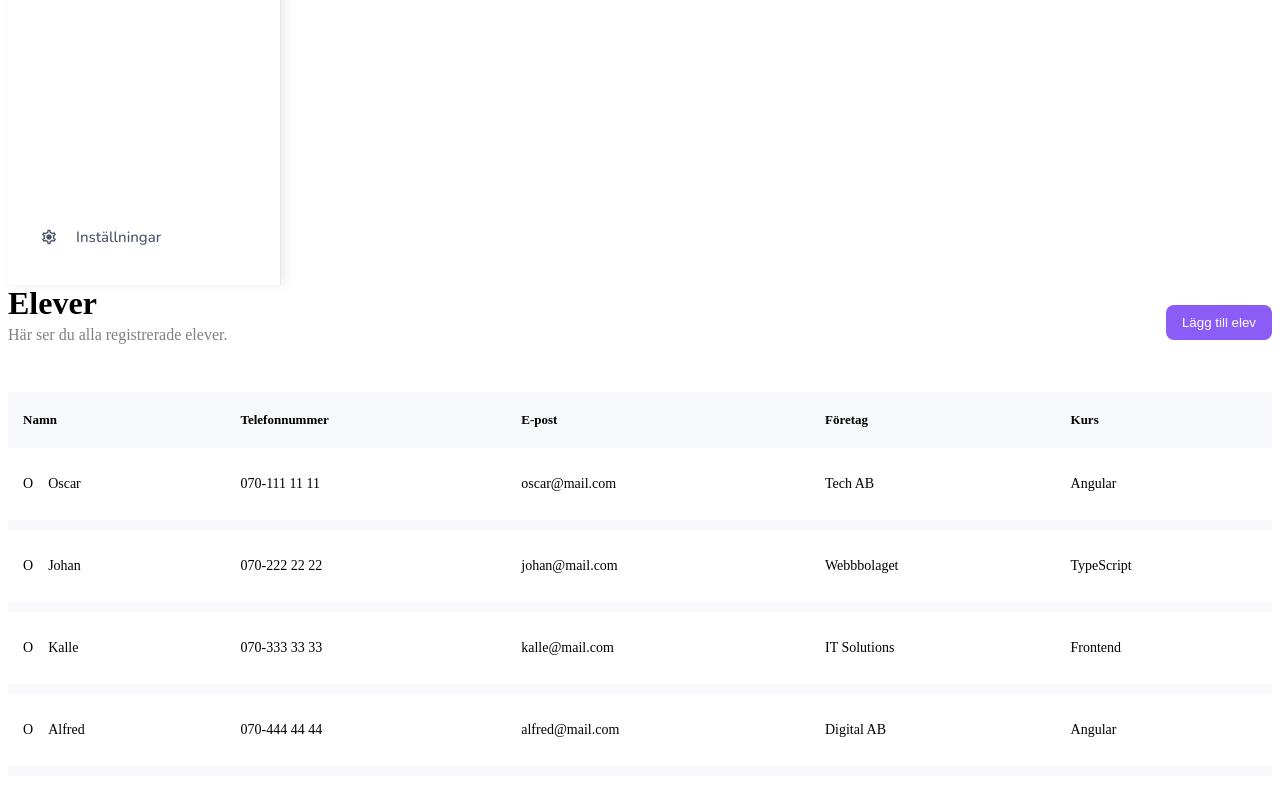
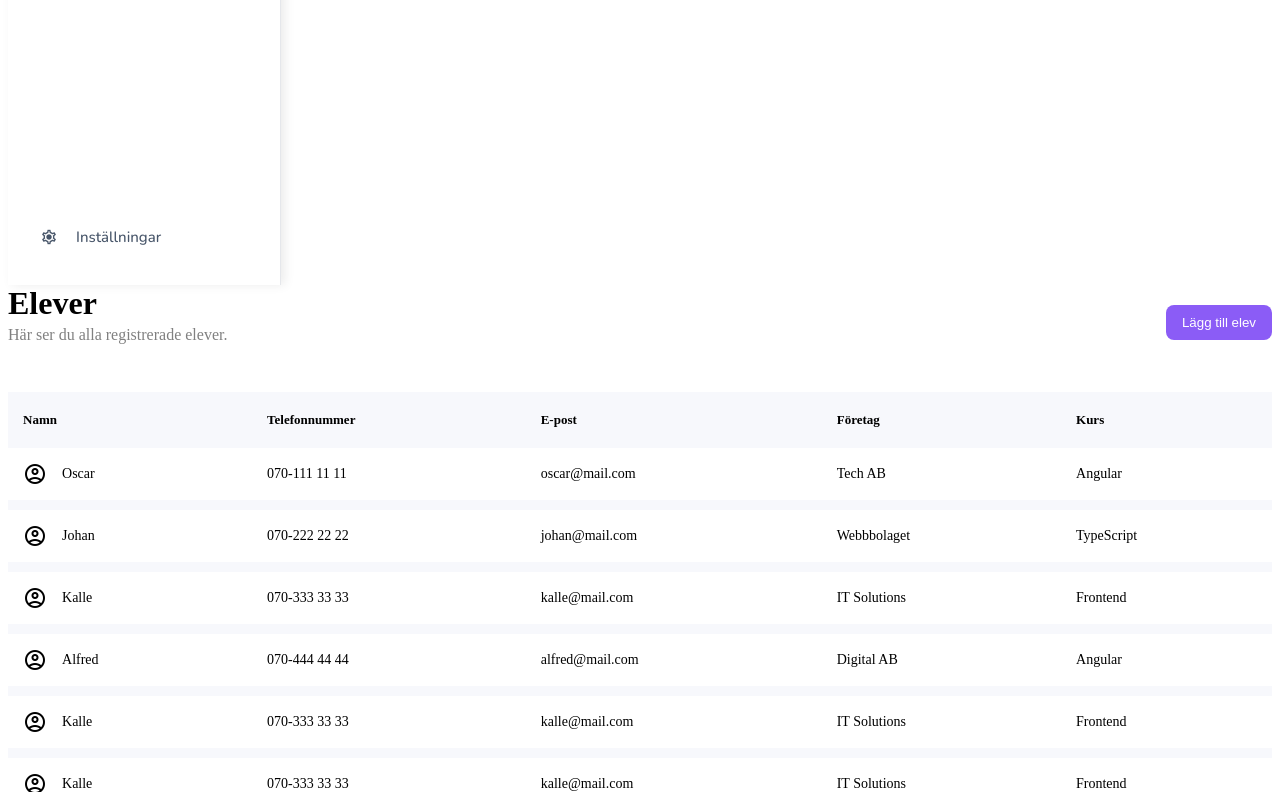
Before and after one commit to Brian-Bridgeman/Eduworkspace, an Angular app in the folder Client/: page /student-page in a window 1280 px wide. Shown: the part 571-1371 px from the top of the page. Built offline with nearby package versions, Linux system fonts and the light colour scheme.

Commit message:
add anom picture to students in list

```diff
--- a/Client/src/app/pages/student-page/student-page.html
+++ b/Client/src/app/pages/student-page/student-page.html
@@ -16,7 +16,7 @@
         <tbody>
             <tr *ngFor="let person of persons">
                 <td class="avatar">
-                    <p>O</p>
+                    <span class="material-symbols-outlined">account_circle</span>
                     <span>{{ person.namn }}</span>
                 </td>
                 <td>{{ person.telefonNr }}</td>
```
